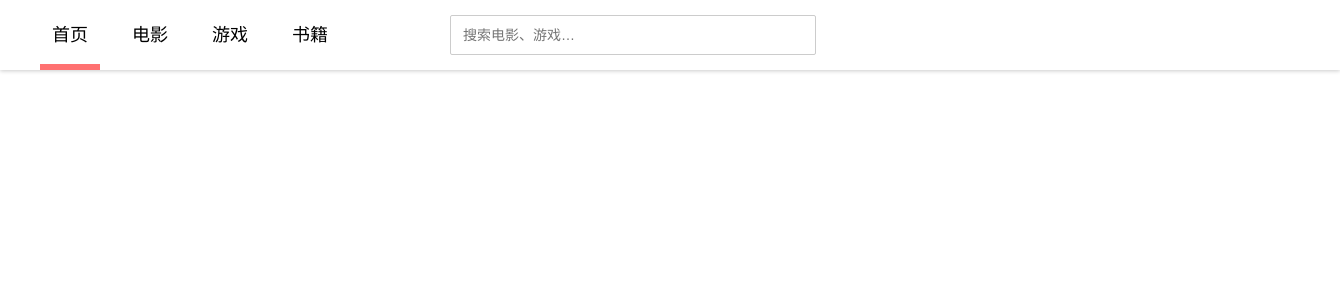
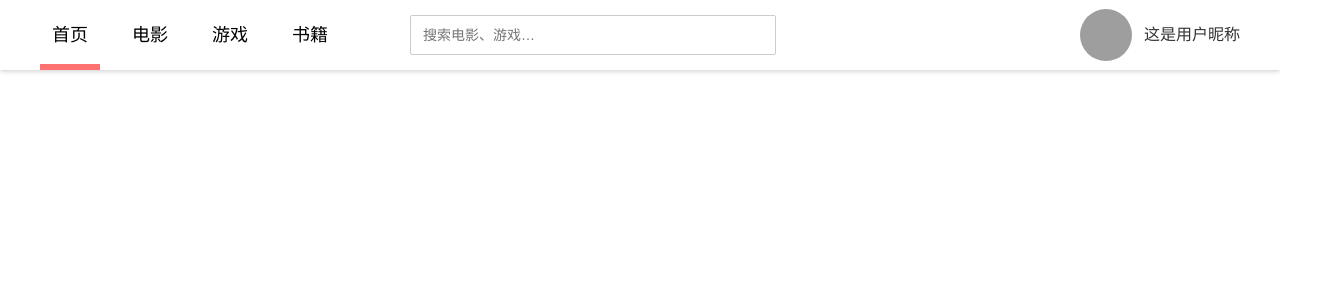
Before and after one commit to fogf/tog-fe, a Vue app: page /#/ in a window 1280 px wide. Shown: the top 300 px of the page, 1340 px wide, since content can reach past the window. Built offline with nearby package versions, Linux system fonts and the light colour scheme; grey boxes are pictures that could not be loaded.

Commit message:
feat: add Avatar, UserPanel component.

```diff
--- a/src/App.vue
+++ b/src/App.vue
@@ -14,6 +14,9 @@
 
 </script>
 
-<style>
-
+<style lang="scss">
+    @import "./styles/util.scss";
+    body, html {
+        @include size(100%, 100%);
+    }
 </style>
--- /dev/null
+++ b/src/components/Avatar.vue
@@ -0,0 +1,22 @@
+<template>
+    <img
+        src="https://ooo.0o0.ooo/2017/01/21/58831ded8aa6d.jpg?imageView2/2/w/40/h/40"
+        class="component-avatar" :class="{ circle }"
+        :style="{ width: `${size}px`, height: `${size}px` }"
+    />
+</template>
+
+<script>
+    export default {
+        name: 'Avatar',
+        props: ['size', 'circle'],
+    };
+</script>
+
+<style lang="scss">
+    .component-avatar {
+        &.circle {
+            border-radius: 50%;
+        }
+    }
+</style>
--- a/src/components/NavItem.vue
+++ b/src/components/NavItem.vue
@@ -1,6 +1,6 @@
 <template>
     <li class="component-nav-item">
-        <p :class="{ selected: selected }">
+        <p :class="{ selected }">
             {{ name }}
         </p>
     </li>
--- a/src/components/Search.vue
+++ b/src/components/Search.vue
@@ -15,7 +15,7 @@
     .component-search {
         display: flex;
         align-items: center;
-        margin-left: 100px;
+        margin-left: 60px;
 
         & > input {
             @include size(350px, 36px);
--- a/src/components/index.js
+++ b/src/components/index.js
@@ -1,9 +1,11 @@
 import Nav from './Nav';
 import NavItem from './NavItem';
 import Search from './Search';
+import Avatar from './Avatar';
 
 export {
     Nav,
     NavItem,
     Search,
+    Avatar,
 };
--- a/src/features/Header.vue
+++ b/src/features/Header.vue
@@ -1,5 +1,6 @@
 <template>
     <header class="feature-header">
+        <div class="nav-search-container">
             <Nav>
                 <NavItem name="首页" selected="true"></NavItem>
                 <NavItem name="电影"></NavItem>
@@ -7,11 +8,14 @@
                 <NavItem name="书籍"></NavItem>
             </Nav>
             <Search></Search>
+        </div>
+        <UserPanel></UserPanel>
     </header>
 </template>
 
 <script>
     import { Nav, NavItem, Search } from 'components';
+    import UserPanel from './UserPanel';
 
     export default {
         name: 'Header',
@@ -19,6 +23,7 @@
             Nav,
             NavItem,
             Search,
+            UserPanel,
         },
     };
 </script>
@@ -28,8 +33,14 @@
     .feature-header {
         @include size(100%, 70px);
         background-color: white;
-        box-shadow: 0px 1px 4px #ccc;
+        box-shadow: 0px 1px 5px #ccc;
         padding: 0px 30px;
         display: flex;
+        justify-content: space-between;
+        box-sizing: border-box;
+
+        & > .nav-search-container {
+            display: flex;
+        }
     }
 </style>
--- /dev/null
+++ b/src/features/UserPanel.vue
@@ -0,0 +1,32 @@
+<template>
+    <div class="feature-user-panel">
+        <Avatar size="52" circle="true"></Avatar>
+        <p>这是用户昵称</p>
+    </div>
+</template>
+
+<script>
+    import { Avatar } from 'components';
+
+    export default {
+        name: 'UserPanel',
+        components: {
+            Avatar,
+        },
+    };
+</script>
+
+<style lang="scss">
+    @import "../styles/util.scss";
+    .feature-user-panel {
+        @include size(180px, 100%);
+        display: flex;
+        align-items: center;
+        justify-content: center;
+        color: #333;
+
+        & > p {
+            margin-left: 12px;
+        }
+    }
+</style>
```
Lines whose indentation alone changed are shown as unchanged.
